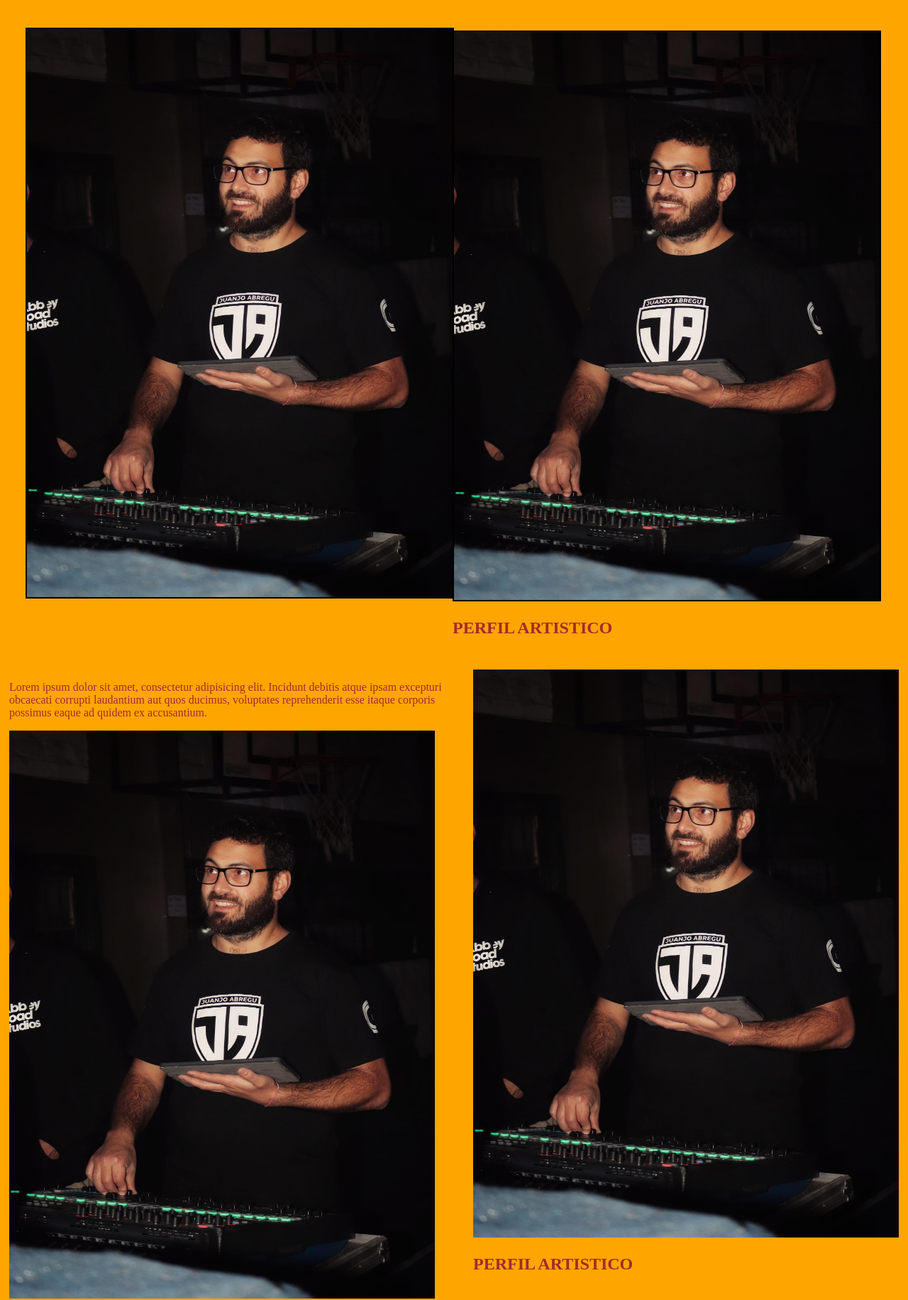
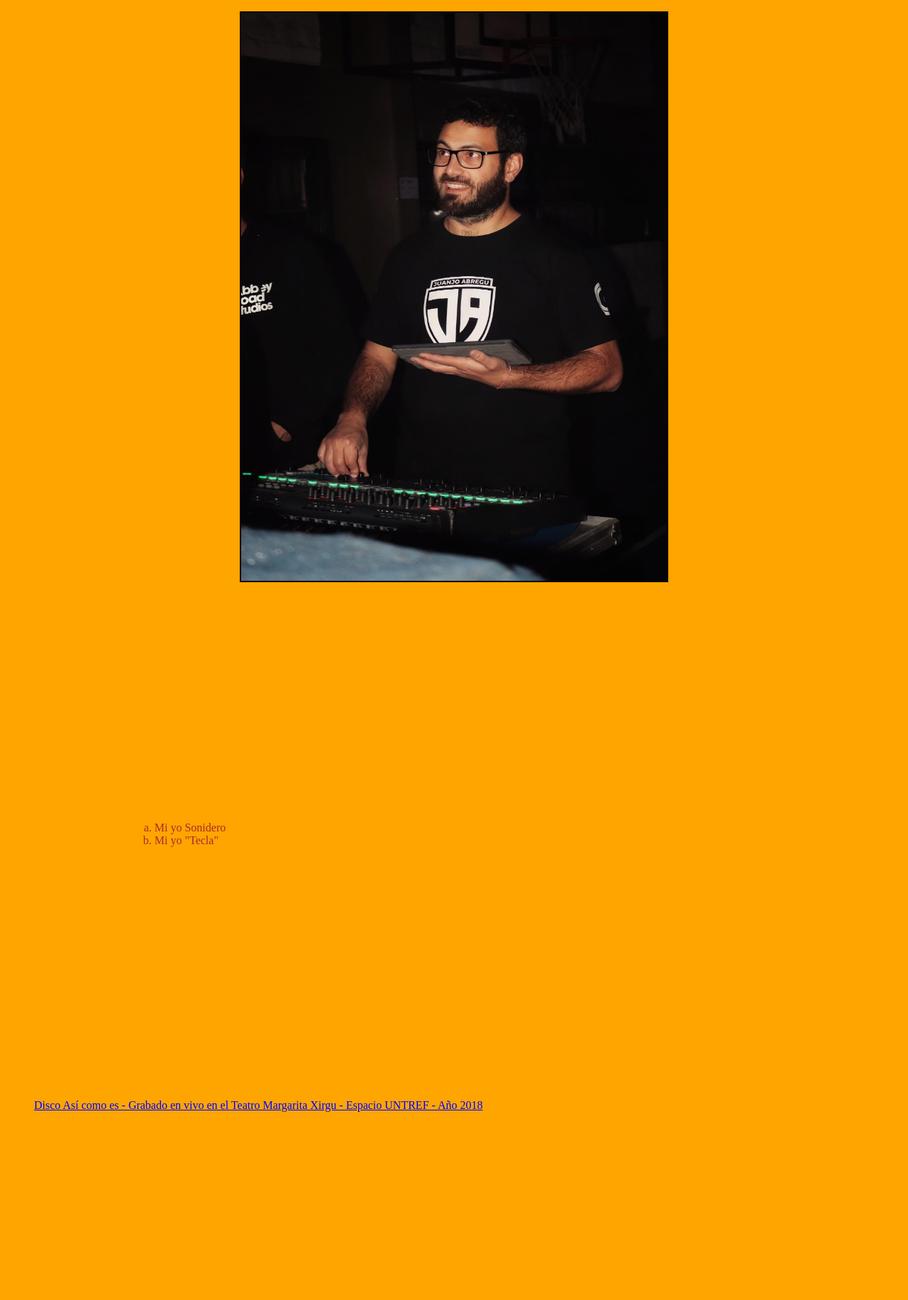
Before and after one commit to martindcontreras-maker/proyecto1, a plain HTML site: page index.html in a window 1280 px wide. Shown: the part 497-2328 px from the top of the page at 71% size. After the commit the page ends 2079 px from the top, so only its background shows below. Drawn offline with Linux system fonts and the light colour scheme.

Commit message:
se actualizo con una sola img para poder corroborar de a poco

```diff
--- a/css/estilo.css
+++ b/css/estilo.css
@@ -44,55 +44,47 @@ div.title {
 div.perfiles {
     display: flex;
     justify-content: center;
-    margin-top: 20px;
-    margin-bottom: 20px;
-}
-
-div.artperfiles {
-    display: flex;
-    justify-content: center;
-    margin-top: 20px;
-    margin-bottom: 20px;
-    padding: 5px;
+    margin-top: 40px;
+    margin-bottom: 40px;
+    position: relative;
 }
 
 div.perfilprofesional {
     display: flex;
     justify-content: center;
     align-items: center;
-    width: 600px;
-    height: 800px;
+    width: 30rem;
+    height: 44.64rem;
 }
 
-div.perfilprofesional:hover {
-    transition: all 0.3s ease-in-out;
-    overflow: hidden;
+div.perfiles img {
+    border: 2px solid black;
 }
 
-.perfiles img {
-    border: 2px solid black;
-}
-.perfiles {
-    position: relative;
-}
-
-.ppcontenido {
+div.ppcontenido {
     top: 0;
     bottom: 0;
-    width: 100%;
     height: 100%;
     position: absolute;
     z-index: 1;
-    background: rgba(0, 0, 0, 0.5);
+    background: rgba(255,255, 0, 0.125);
     opacity: 0;
-    transform: scale(0.8);
-    transition: opacity 0.3s ease-in-out, transform 0.3s ease-in-out;
+    display: flex;
+    justify-content: center;
+    align-items: center;
 }
 
-.perfilprofesional h2:hover{
-    overflow: hidden;
+div.ppcontenido h2:hover{
     opacity: 1;
     color:red;
+}
+
+div.discos {
+    display: flex;
+    justify-content: center;
+    align-items: center;
+    width: 30rem;
+    height: 44.64rem;
 }
 
 a{
--- a/index.html
+++ b/index.html
@@ -31,27 +31,13 @@
   </div>
   <div class="perfiles">
     <div class="perfilprofesional">
-      <a href="#profesionaladministrativo">
+      <a href="#discos">
         <img src="perfilprof.jpeg" alt="Foto de Martín con un Ipad en la mano y una consola delante" width="600"
           height="800">
-      <h2 class="ppcontenido">PERFIL PROFESIONAL</h2>
+        <div class="ppcontenido">
+          <h2 class="ppcontenido">PERFIL PROFESIONAL</h2>
+        </div>
       </a>
-    </div>
-    <div class="perfilartistico">
-      <img src="perfilprof.jpeg" alt="Foto de Martín tocando la guitarra" width="600" height="800">
-      <h2 class="pacontenido">PERFIL ARTISTICO</h2>
-    </div>
-  </div>
-  <div class="artperfiles">
-    <div id="profesionaladministrativo">
-      <p>Lorem ipsum dolor sit amet, consectetur adipisicing elit. Incidunt debitis atque ipsam excepturi obcaecati corrupti laudantium aut quos ducimus, voluptates reprehenderit esse itaque corporis possimus eaque ad quidem ex accusantium.</p>
-      <img src="perfilprof.jpeg" alt="Foto de Martín con un Ipad en la mano y una consola delante" width="600"
-        height="800">
-      <h2 class="ppcontenido">PERFIL PROFESIONAL</h2>
-    </div>
-    <div class="perfilartistico">
-      <img src="perfilprof.jpeg" alt="Foto de Martín tocando la guitarra" width="600" height="800">
-      <h2 class="pacontenido">PERFIL ARTISTICO</h2>
     </div>
   </div>
   <div class="discos">
@@ -65,7 +51,6 @@
   <ul>
     <a href="https://www.youtube.com/watch?v=2BbNhgQaloI&t=1s">Disco Así como es - Grabado en vivo en el Teatro
       Margarita Xirgu - Espacio UNTREF - Año 2018</a>
-
   </ul>
 
 
```
